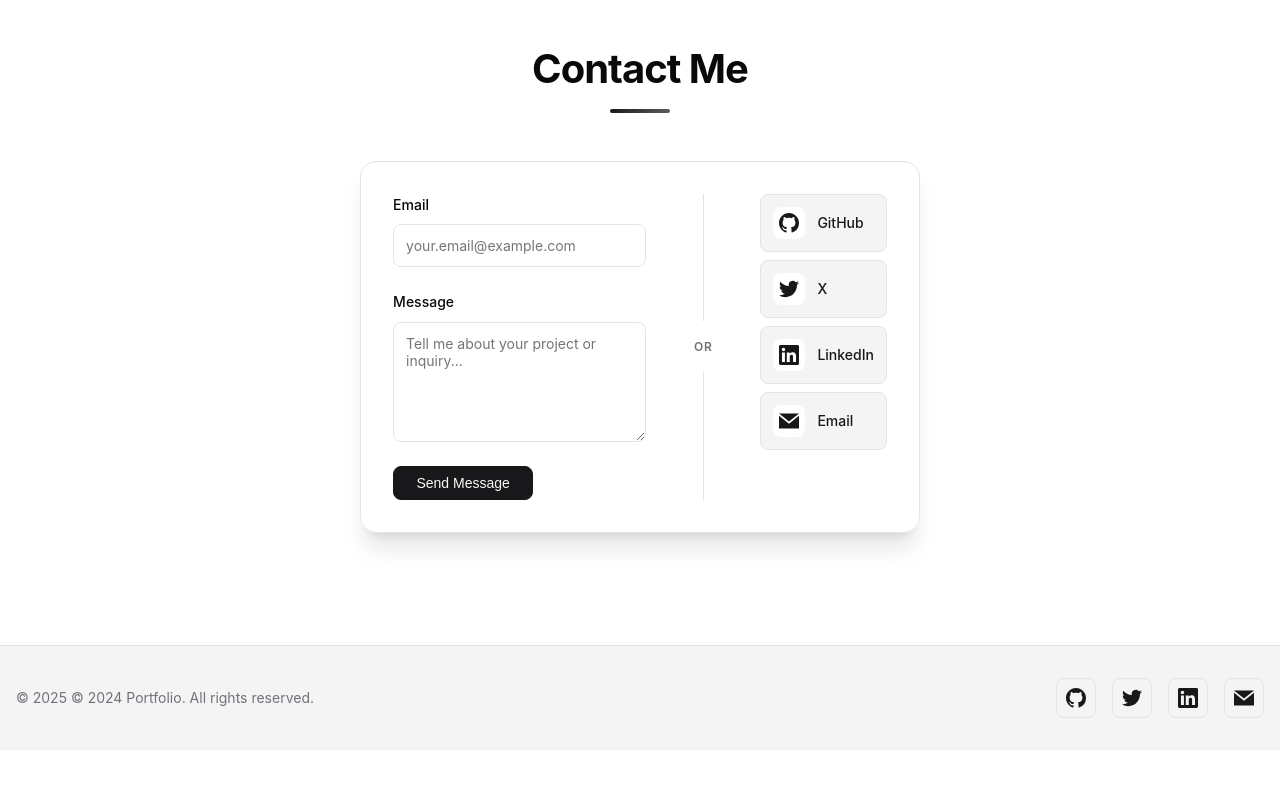
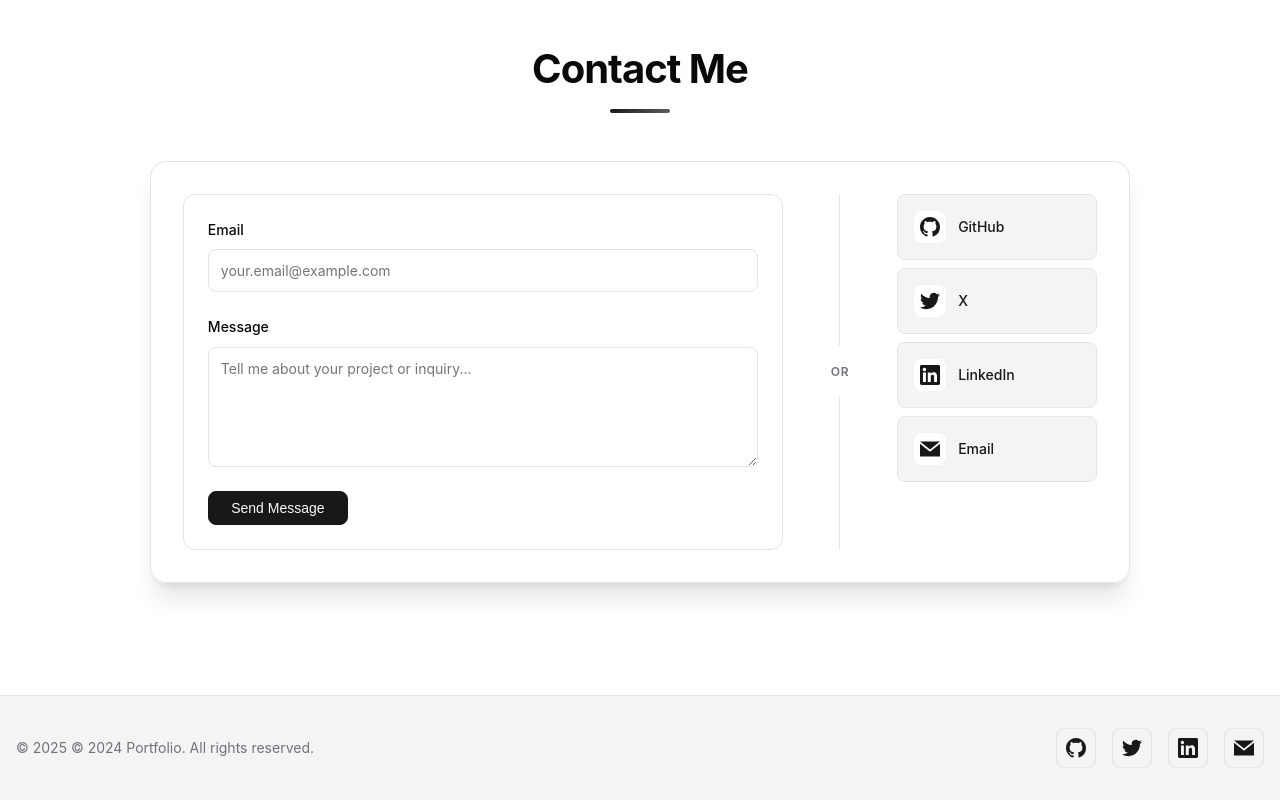
Before and after one commit to omiinaya/react-portfolio, a React (Create React App) app: page / in a window 1280 px wide. Shown: the part 2387-3187 px from the top of the page. Before the commit the page ends 3137 px from the top, so only its background shows below. Built offline with nearby package versions, Linux system fonts and the light colour scheme.

Commit message:
way better

```diff
--- a/src/components/ExecutiveContactPanel.tsx
+++ b/src/components/ContactPanel.tsx
@@ -4,7 +4,7 @@ import { motion } from 'framer-motion';
 import { slideInFromTop, withReducedMotion } from '../utils/animations';
 import { trackSocialMediaClick, isDevelopmentMode } from '../utils/analytics';
 
-const ExecutiveContactPanel: React.FC = () => {
+const ContactPanel: React.FC = () => {
   const { profile } = useData();
   const [formData, setFormData] = useState({
     email: '',
@@ -47,18 +47,18 @@ const ExecutiveContactPanel: React.FC = () => {
 
   return (
     <motion.div
-      className="executive-contact-panel"
+      className="contact-panel"
       variants={withReducedMotion(slideInFromTop)}
       initial="hidden"
       whileInView="visible"
       viewport={{ once: true, margin: '-50px' }}
     >
       {/* Main Content Grid - 3 Column Layout (Map | Divider | Social Links) */}
-      <div className="contact-panel-content" style={{ gridTemplateColumns: '2fr auto 1fr' }}>
+      <div className="contact-panel-content" style={{ gridTemplateColumns: '3fr auto 1fr' }}>
         {/* Left Column - Contact Form */}
         <div className="left-column">
 
-            <form onSubmit={handleSubmit} className="executive-contact-form">
+            <form onSubmit={handleSubmit} className="contact-form">
               <div className="form-group">
                 <label htmlFor="email">Email</label>
                 <input
@@ -197,4 +197,4 @@ const LinkedInIcon = () => (
   </svg>
 );
 
-export default ExecutiveContactPanel;
+export default ContactPanel;
--- a/src/sections/Certifications.tsx
+++ b/src/sections/Certifications.tsx
@@ -35,8 +35,8 @@ const Certifications: React.FC = () => {
     <>
       <SEO
         title={`Certifications - ${profile.basics.name} Portfolio`}
-        description={`View ${profile.basics.name}'s professional certifications including CompTIA A+, Tech+, ITF+, Full Stack Development, and Microsoft certifications.`}
-        keywords={['certifications', 'comptia', 'microsoft', 'full stack developer', 'professional certifications', 'IT certifications']}
+        description={`View ${profile.basics.name}'s  certifications including CompTIA A+, Tech+, ITF+, Full Stack Development, and Microsoft certifications.`}
+        keywords={['certifications', 'comptia', 'microsoft', 'full stack developer', ' certifications', 'IT certifications']}
         type="website"
       />
       <AnimatedSection id="certifications" className="certifications section">
--- a/src/sections/Contact.tsx
+++ b/src/sections/Contact.tsx
@@ -3,7 +3,7 @@ import { useTranslation } from 'react-i18next';
 import { useData } from '../contexts/DataContext';
 import AnimatedSection from '../components/AnimatedSection';
 import SEO from '../components/SEO';
-import ExecutiveContactPanel from '../components/ExecutiveContactPanel';
+import ContactPanel from '../components/ContactPanel';
 
 const Contact: React.FC = () => {
   const { t } = useTranslation();
@@ -20,7 +20,7 @@ const Contact: React.FC = () => {
       <AnimatedSection id="contact" className="contact section">
         <div className="container">
           <h2 className="section-title">{t('contact.title')}</h2>
-          <ExecutiveContactPanel />
+          <ContactPanel />
         </div>
       </AnimatedSection>
     </>
--- a/src/styles/theme.css
+++ b/src/styles/theme.css
@@ -1880,7 +1880,7 @@ p {
   z-index: 1;
 }
 
-/* Executive Contact Form Styles */
+/*  Contact Form Styles */
 .contact-form-section {
   padding: var(--spacing-6);
   background-color: hsl(var(--card));
@@ -1897,26 +1897,26 @@ p {
   text-align: center;
 }
 
-.executive-contact-form {
+.contact-form {
   display: flex;
   flex-direction: column;
   gap: var(--spacing-6);
 }
 
-.executive-contact-form .form-group {
+.contact-form .form-group {
   display: flex;
   flex-direction: column;
   gap: var(--spacing-2);
 }
 
-.executive-contact-form .form-group label {
+.contact-form .form-group label {
   font-weight: 500;
   color: hsl(var(--foreground));
   font-size: 0.875rem;
 }
 
-.executive-contact-form .form-group input,
-.executive-contact-form .form-group textarea {
+.contact-form .form-group input,
+.contact-form .form-group textarea {
   padding: var(--spacing-3);
   border: 1px solid hsl(var(--border));
   border-radius: var(--radius);
@@ -1926,26 +1926,27 @@ p {
   transition: border-color var(--transition-fast);
   font-size: 0.875rem;
   width: 100%;
-}
-
-.executive-contact-form .form-group input:focus-visible,
-.executive-contact-form .form-group textarea:focus-visible {
+  max-width: none; /* Remove any max-width constraints */
+}
+
+.contact-form .form-group input:focus-visible,
+.contact-form .form-group textarea:focus-visible {
   outline: none;
   border-color: hsl(var(--ring));
   box-shadow: 0 0 0 3px hsl(var(--ring) / 0.1);
 }
 
-.executive-contact-form .form-group textarea {
+.contact-form .form-group textarea {
   resize: vertical;
   min-height: 120px;
 }
 
-.executive-contact-form .btn {
+.contact-form .btn {
   align-self: flex-start;
   min-width: 140px;
 }
 
-.executive-contact-form .form-status {
+.contact-form .form-status {
   padding: var(--spacing-3);
   border-radius: var(--radius);
   margin-top: var(--spacing-4);
@@ -1953,13 +1954,13 @@ p {
   font-size: 0.875rem;
 }
 
-.executive-contact-form .form-status.success {
+.contact-form .form-status.success {
   background-color: hsl(var(--success) / 0.1);
   border-color: hsl(var(--success));
   color: hsl(var(--success-foreground));
 }
 
-.executive-contact-form .form-status.error {
+.contact-form .form-status.error {
   background-color: hsl(var(--destructive) / 0.1);
   border-color: hsl(var(--destructive));
   color: hsl(var(--destructive-foreground));
@@ -2252,6 +2253,7 @@ p {
   display: flex;
   flex-direction: column;
   gap: var(--spacing-3);
+  width: 100%; /* Ensure full width utilization */
 }
 
 .social-link {
@@ -2386,8 +2388,8 @@ p {
   }
 }
 
-/* Executive Contact Panel Styles */
-.executive-contact-panel {
+/*  Contact Panel Styles */
+.contact-panel {
   background-color: hsl(var(--card));
   border-radius: var(--radius-xl);
   border: 1px solid hsl(var(--border));
@@ -2396,9 +2398,12 @@ p {
   backdrop-filter: blur(10px);
   background-color: hsl(var(--card) / 0.95);
   transition: all var(--transition-normal);
-}
-
-.executive-contact-panel:hover {
+  max-width: 1200px; /* Increased from default container width */
+  margin: 0 auto;
+  width: 100%;
+}
+
+.contact-panel:hover {
   box-shadow: var(--shadow-2xl);
   transform: translateY(-2px);
 }
@@ -2424,7 +2429,7 @@ p {
 
 .contact-panel-content {
   display: grid;
-  grid-template-columns: 2fr 1fr;
+  grid-template-columns: 3fr 2.5fr; /* Increased social column ratio for wider cards */
   gap: var(--spacing-8);
   align-items: start;
 }
@@ -2552,9 +2557,10 @@ p {
   display: flex;
   flex-direction: column;
   gap: var(--spacing-6);
-}
-
-.map-container-executive {
+  width: 100%; /* Ensure full width utilization */
+}
+
+.map-container {
   width: 100%;
 }
 
@@ -2597,7 +2603,7 @@ p {
   text-align: center;
 }
 
-.social-links-executive {
+.social-links {
   display: grid;
   grid-template-columns: repeat(2, 1fr);
   gap: var(--spacing-3);
@@ -2611,6 +2617,49 @@ p {
 }
 
 .social-link-vertical {
+  display: flex;
+  align-items: center;
+  gap: var(--spacing-3);
+  padding: var(--spacing-4); /* Increased padding for better spacing */
+  background-color: hsl(var(--accent));
+  color: hsl(var(--accent-foreground));
+  text-decoration: none;
+  border-radius: var(--radius);
+  border: 1px solid hsl(var(--border));
+  transition: all var(--transition-fast);
+  min-width: 200px; /* Minimum width to prevent cards from being too narrow */
+}
+
+.social-link-vertical:hover {
+  background-color: hsl(var(--primary));
+  color: hsl(var(--primary-foreground));
+  transform: translateY(-2px);
+  box-shadow: var(--shadow-md);
+}
+
+.social-link-vertical .social-icon-wrapper {
+  flex-shrink: 0;
+  width: 32px;
+  height: 32px;
+  border-radius: var(--radius);
+  background-color: hsl(var(--background));
+  display: flex;
+  align-items: center;
+  justify-content: center;
+  transition: all var(--transition-fast);
+}
+
+.social-link-vertical:hover .social-icon-wrapper {
+  background-color: hsl(var(--primary-foreground));
+  color: hsl(var(--primary));
+}
+
+.social-link-vertical .social-network-name {
+  font-weight: 500;
+  font-size: 0.875rem;
+}
+
+.social-link {
   display: flex;
   align-items: center;
   gap: var(--spacing-3);
@@ -2623,55 +2672,13 @@ p {
   transition: all var(--transition-fast);
 }
 
-.social-link-vertical:hover {
+.social-link:hover {
   background-color: hsl(var(--primary));
   color: hsl(var(--primary-foreground));
   transform: translateY(-2px);
   box-shadow: var(--shadow-md);
 }
 
-.social-link-vertical .social-icon-wrapper {
-  flex-shrink: 0;
-  width: 32px;
-  height: 32px;
-  border-radius: var(--radius);
-  background-color: hsl(var(--background));
-  display: flex;
-  align-items: center;
-  justify-content: center;
-  transition: all var(--transition-fast);
-}
-
-.social-link-vertical:hover .social-icon-wrapper {
-  background-color: hsl(var(--primary-foreground));
-  color: hsl(var(--primary));
-}
-
-.social-link-vertical .social-network-name {
-  font-weight: 500;
-  font-size: 0.875rem;
-}
-
-.social-link-executive {
-  display: flex;
-  align-items: center;
-  gap: var(--spacing-3);
-  padding: var(--spacing-3);
-  background-color: hsl(var(--accent));
-  color: hsl(var(--accent-foreground));
-  text-decoration: none;
-  border-radius: var(--radius);
-  border: 1px solid hsl(var(--border));
-  transition: all var(--transition-fast);
-}
-
-.social-link-executive:hover {
-  background-color: hsl(var(--primary));
-  color: hsl(var(--primary-foreground));
-  transform: translateY(-2px);
-  box-shadow: var(--shadow-md);
-}
-
 .social-icon-wrapper {
   flex-shrink: 0;
   width: 32px;
@@ -2684,7 +2691,7 @@ p {
   transition: all var(--transition-fast);
 }
 
-.social-link-executive:hover .social-icon-wrapper {
+.social-link:hover .social-icon-wrapper {
   background-color: hsl(var(--primary-foreground));
   color: hsl(var(--primary));
 }
@@ -2694,7 +2701,7 @@ p {
   font-size: 0.875rem;
 }
 
-/* Responsive Design for Executive Contact Panel */
+/* Responsive Design for  Contact Panel */
 @media (max-width: 1024px) {
   .contact-panel-content {
     grid-template-columns: 1fr !important;
@@ -2710,8 +2717,13 @@ p {
     grid-row: 2;
   }
 
-  .social-links-executive {
-    grid-template-columns: repeat(auto-fit, minmax(140px, 1fr));
+  .social-links {
+    grid-template-columns: repeat(auto-fit, minmax(160px, 1fr)); /* Increased minimum width for better card sizing */
+  }
+
+  /* Remove min-width constraint on tablets for better responsiveness */
+  .social-link-vertical {
+    min-width: unset;
   }
 }
 
@@ -2728,7 +2740,13 @@ p {
   .social-links-vertical {
     display: grid;
     grid-template-columns: repeat(2, 1fr);
-    gap: var(--spacing-2);
+    gap: var(--spacing-3); /* Increased gap for better spacing */
+  }
+
+  /* Ensure social cards have proper padding on mobile */
+  .social-link-vertical {
+    padding: var(--spacing-3);
+    min-width: unset; /* Remove fixed min-width on mobile */
   }
 
   /* Make ultra-slim cards even more compact on mobile */
@@ -2763,7 +2781,7 @@ p {
 }
 
 @media (max-width: 768px) {
-  .executive-contact-panel {
+  .contact-panel {
     padding: var(--spacing-6);
   }
 
@@ -2785,7 +2803,7 @@ p {
     font-size: 1rem;
   }
 
-  .social-links-executive {
+  .social-links {
     grid-template-columns: 1fr;
   }
 
@@ -2795,7 +2813,7 @@ p {
 }
 
 @media (max-width: 480px) {
-  .executive-contact-panel {
+  .contact-panel {
     padding: var(--spacing-4);
   }
 
@@ -2807,7 +2825,7 @@ p {
     padding: var(--spacing-3);
   }
 
-  .social-link-executive {
+  .social-link {
     padding: var(--spacing-2);
   }
 }
--- a/src/utils/seo.ts
+++ b/src/utils/seo.ts
@@ -96,7 +96,7 @@ export const generateCertificationStructuredData = (certification: any): Structu
       '@type': 'Organization',
       name: certification.issuer
     },
-    credentialCategory: certification.issuer?.includes('Comptia') ? 'Professional Certification' : 'Educational',
+    credentialCategory: certification.issuer?.includes('Comptia') ? ' Certification' : 'Educational',
     validFrom: certification.date
   };
 };
```
Also changed, not shown: 3 other files (tests, documents, lock files or other folders).
